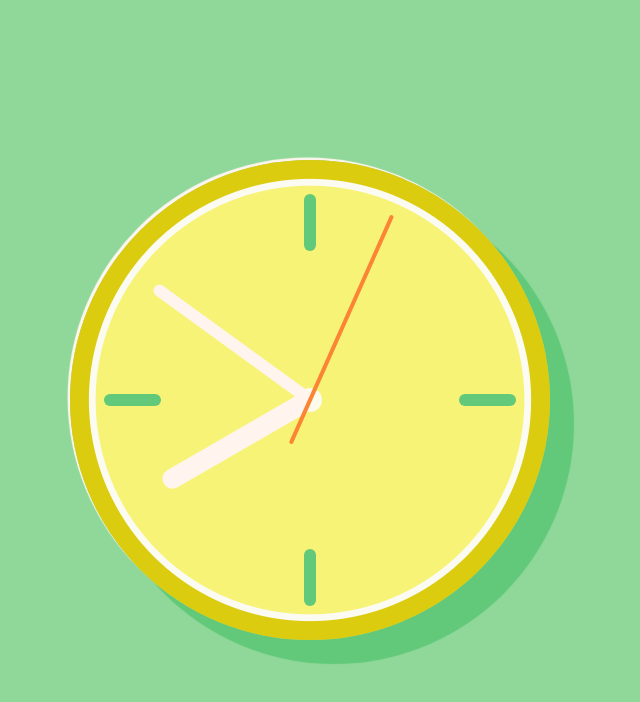
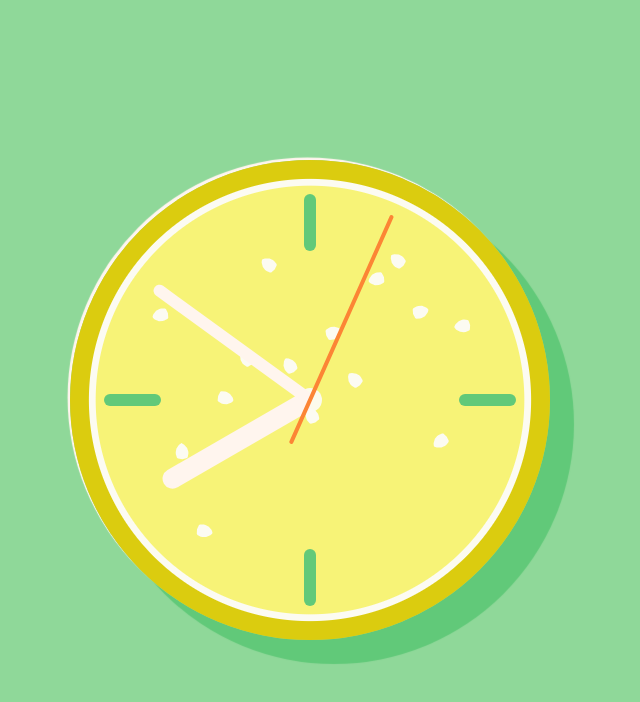
Before and after one commit to amarolahy/lemon-clock, a website built with webpack: page index.html in a window 1280 px wide. Shown: the whole page, without its empty margins (330-970 px from the left). Built offline with nearby package versions, Linux system fonts and the light colour scheme.

Commit message:
Place seeds

```diff
--- a/index.html
+++ b/index.html
@@ -12,6 +12,11 @@
     <div class="face">
       <div class="leaf"></div>
       <div class="seeds">
+        <div></div>
+        <div></div>
+        <div></div>
+        <div></div>
+        <div></div>
         <div></div>
         <div></div>
         <div></div>
--- a/src/sass/index.scss
+++ b/src/sass/index.scss
@@ -145,4 +145,49 @@ $quarter-width: 2.5%;
       height: 35%;
     }
   }
+
+  .seeds {
+    position: absolute;
+    height: 75%;
+    width: 75%;
+    border-radius: 50%;
+    top: 50%;
+    left: 50%;
+    transform: translate(-50%, -50%);
+
+    div {
+      display: block;
+      position: absolute;
+      background: $light-white;
+      width: 5%;
+      height: 5%;
+      border-radius: 50% 50%;
+      clip-path: polygon(
+        50% 0%,
+        65% 10%,
+        80% 30%,
+        85% 50%,
+        85% 60%,
+        80% 80%,
+        78% 82%,
+        75% 85%,
+        50% 90%,
+        25% 85%,
+        22% 82%,
+        20% 80%,
+        15% 60%,
+        15% 50%,
+        20% 30%,
+        35% 10%
+      );
+
+      @for $i from 1 through 15 {
+        &:nth-child( #{ $i }) {
+          top: random($limit: 88) + 1%;
+          left: $i * 6%;
+          transform: rotate( #{ random(360) }deg );
+        }
+      }
+    }
+  }
 }
```
